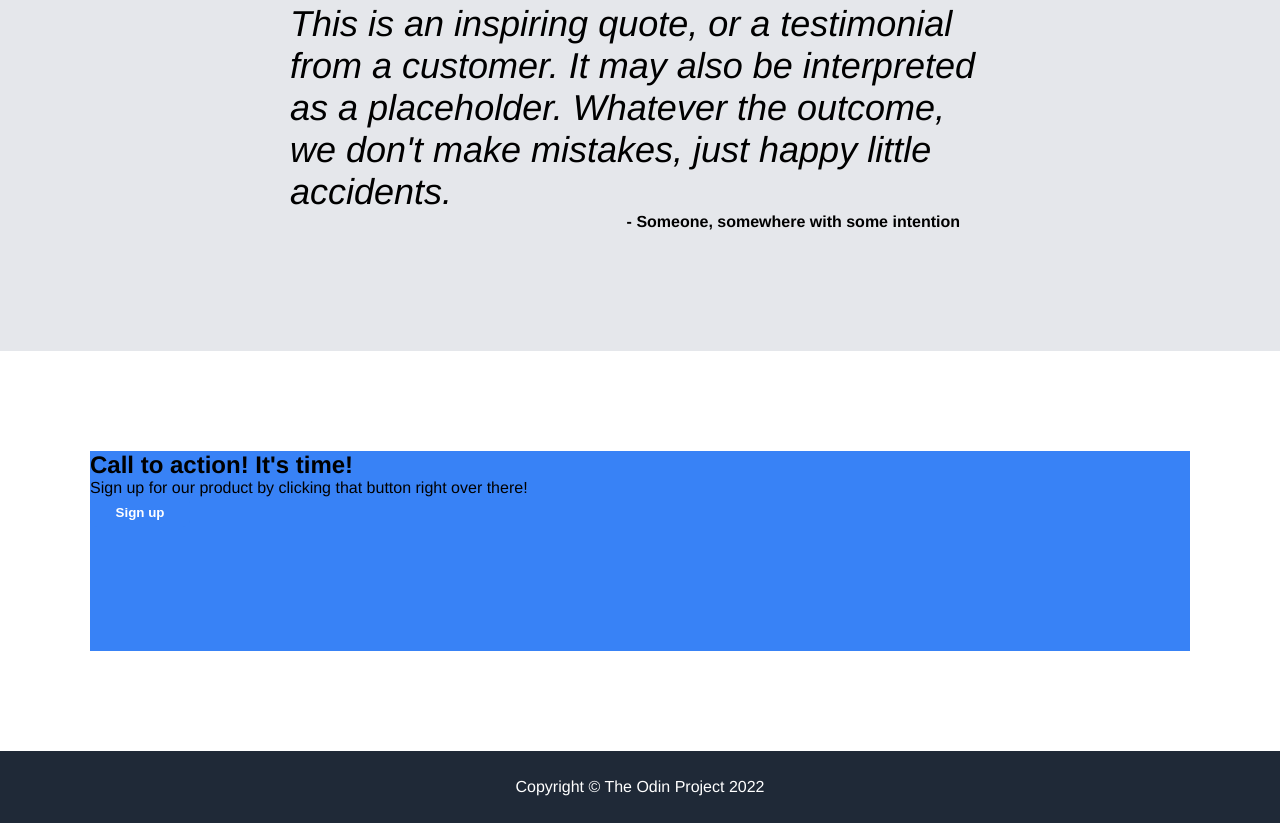
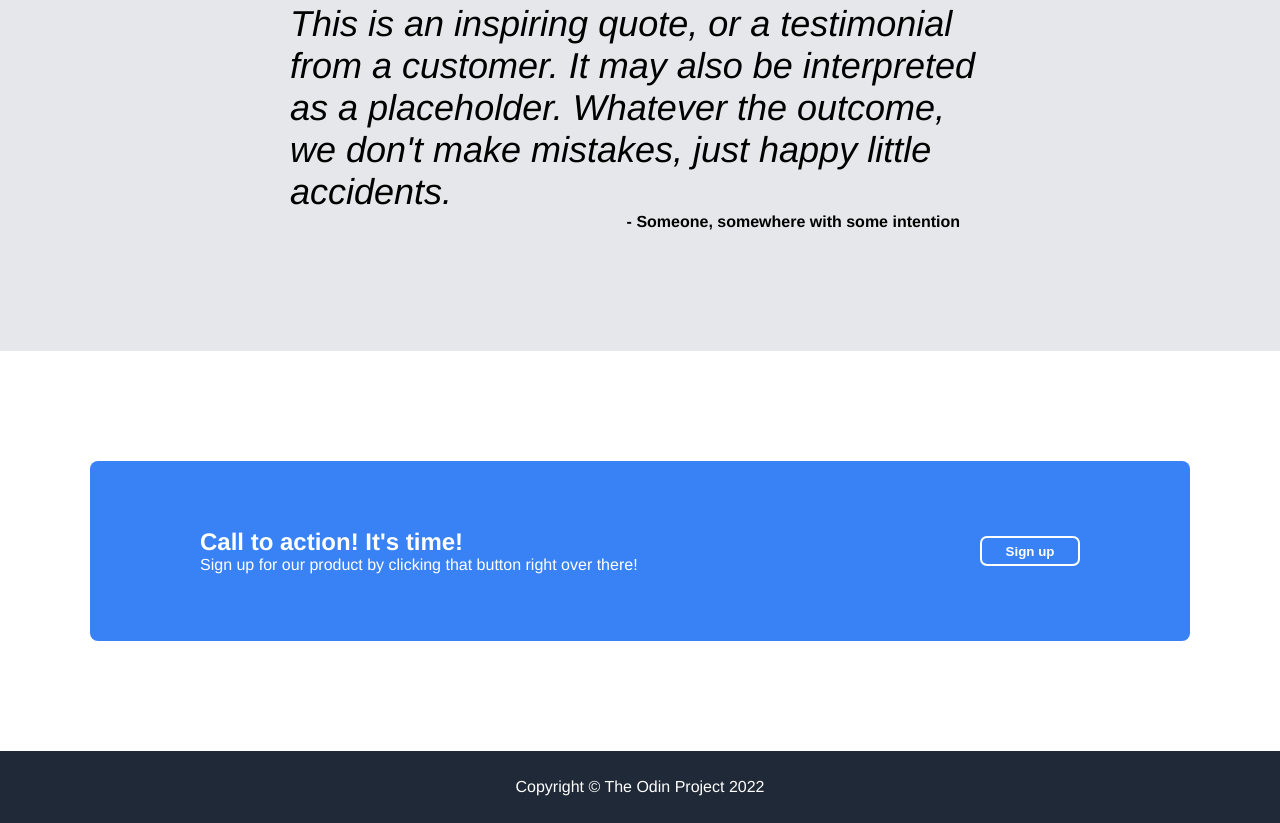
Before and after one commit to Eduardo06sp/flex-landing-page, a plain HTML site: page index.html in a window 1280 px wide. Shown: the part 1166-1989 px from the top of the page. Drawn offline with Linux system fonts and the light colour scheme.

Commit message:
feat: style action box

```diff
--- a/stylesheets/application.css
+++ b/stylesheets/application.css
@@ -150,12 +150,27 @@ nav a {
 }
 
 #call-to-action {
+  color: white;
   height: 400px;
 }
 
 #action-box {
   background-color: #3882F6;
-  height: 200px;
+  border-radius: 8px;
+  display: flex;
+  justify-content: center;
+}
+
+#action-box-container {
+  align-items: center;
+  display: flex;
+  height: 180px;
+  justify-content: space-between;
+  width: 80%;
+}
+
+#action-box button {
+  border: 2px white solid;
 }
 
 footer {
```
